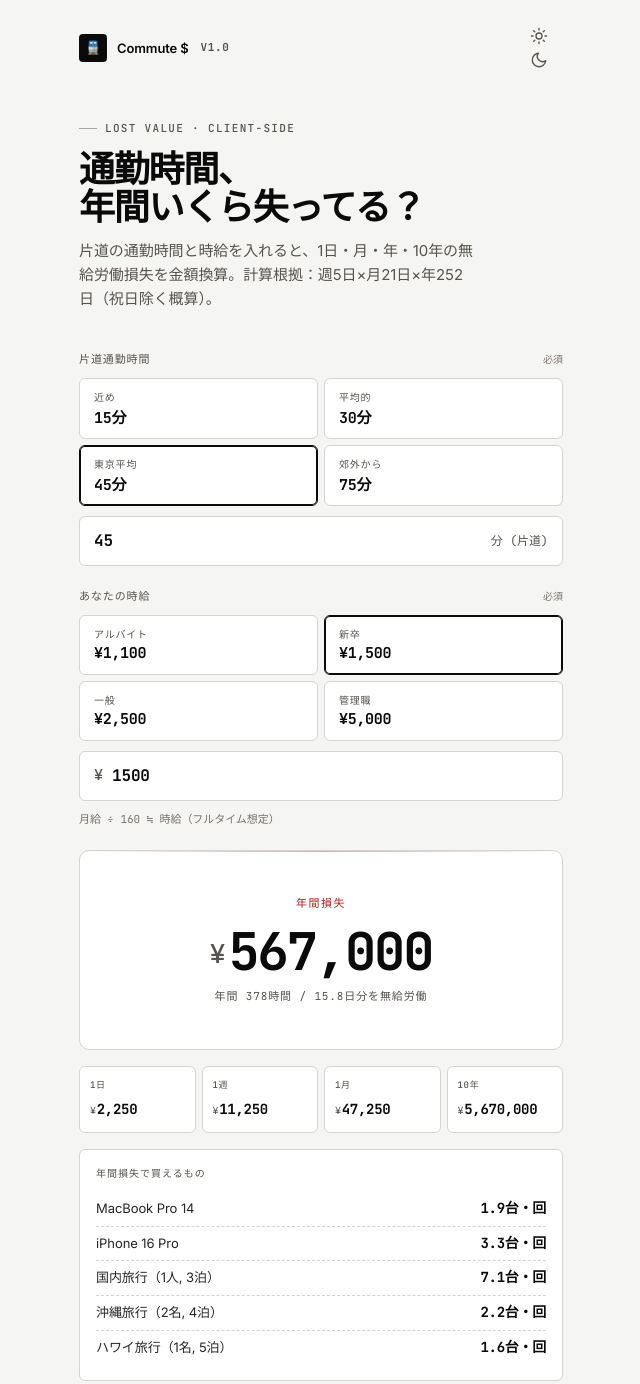
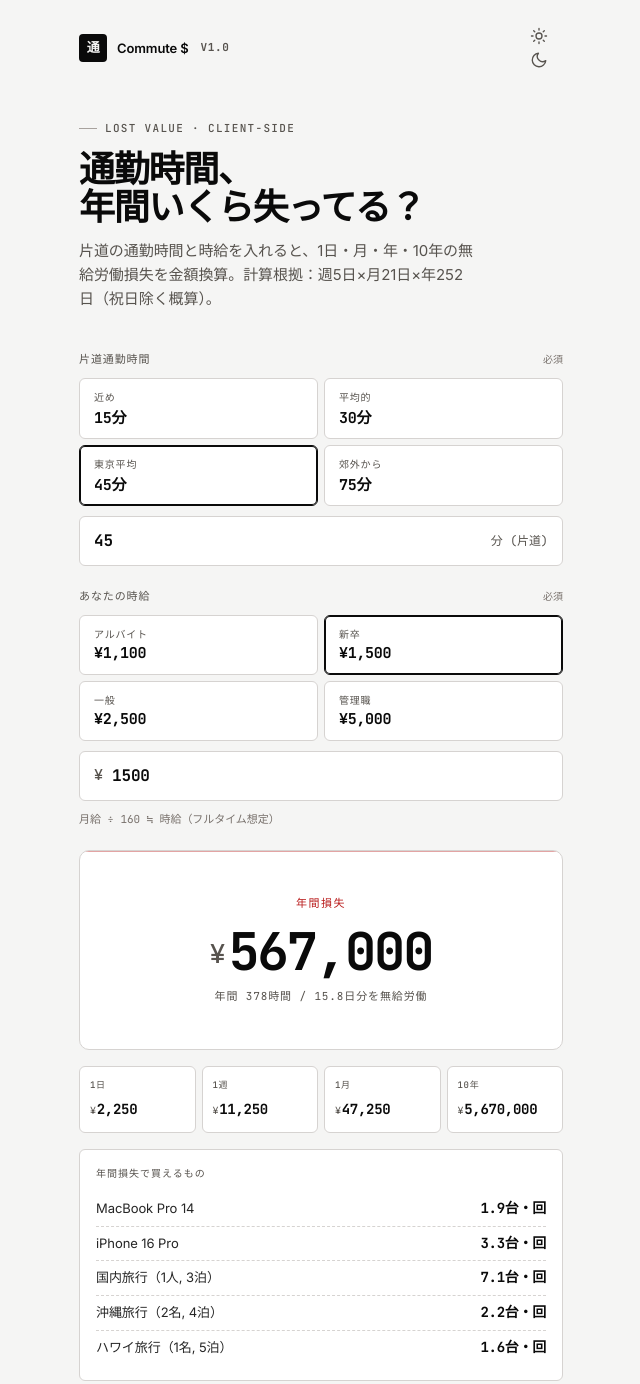
Before and after one commit to SSSSSSSS88888888-cell/commute-monetizer, a website: page public/index.html in a window 1280 px wide. Shown: the top 1384 px of the page, without its empty margins (319-959 px from the left). Drawn offline with Linux system fonts and the light colour scheme.

Commit message:
design system v2: remove gradients and emojis

```diff
--- a/public/index.html
+++ b/public/index.html
@@ -157,7 +157,7 @@ input, select { font-family: inherit; font-size: inherit; color: inherit; }
 }
 .big-card::before {
   content: ""; position: absolute; top: 0; left: 0; right: 0; height: 1px;
-  background: linear-gradient(90deg, transparent, var(--danger), transparent); opacity: 0.4;
+  background: var(--danger); opacity: 0.4;
 }
 .big-label {
   font-family: var(--font-mono); font-size: 11px; font-weight: 500;
@@ -280,7 +280,7 @@ input, select { font-family: inherit; font-size: inherit; color: inherit; }
 <div class="app">
   <header class="topbar">
     <div class="brand">
-      <div class="brand-mark">🚆</div>
+      <div class="brand-mark">通</div>
       <span>Commute $</span>
       <span class="brand-meta">v1.0</span>
     </div>
```
